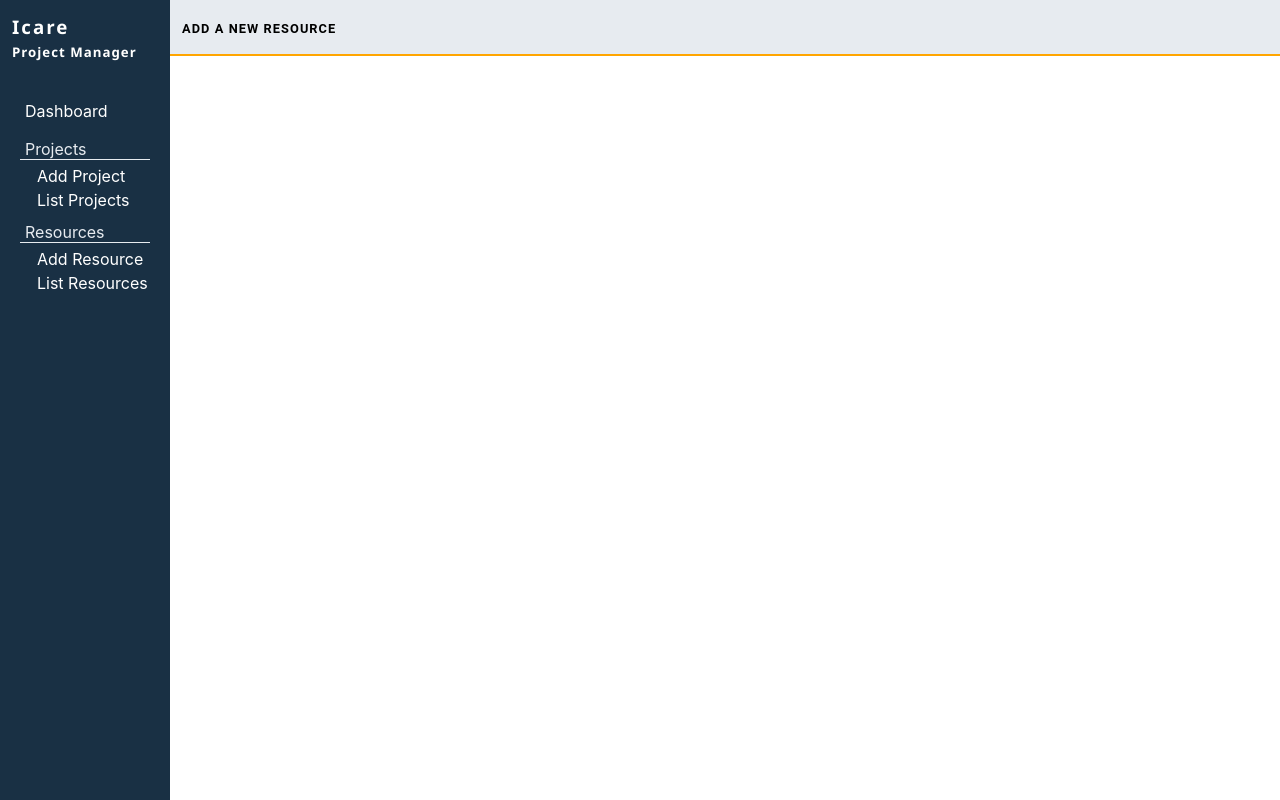
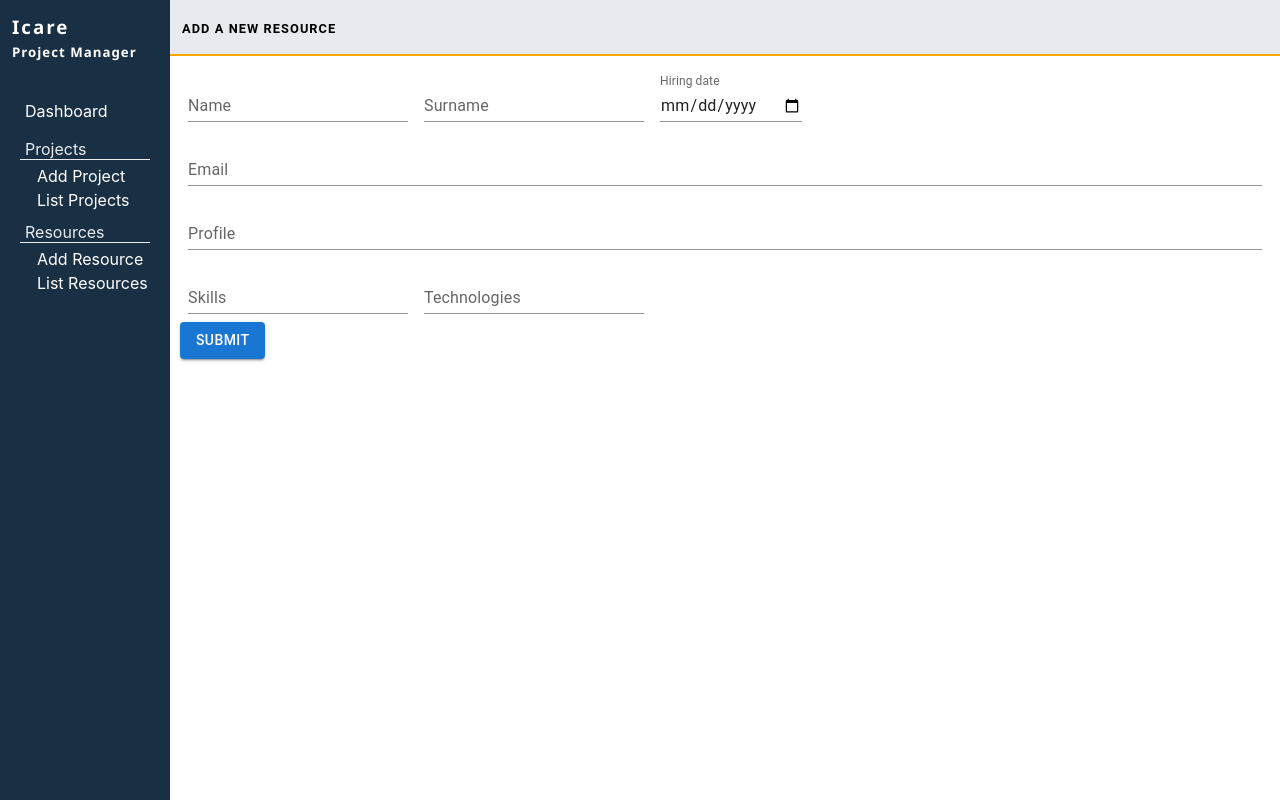
Before and after one commit to Abaranasia/React-project-manager, a React (Create React App) app: page /resource/add in a window 1280 px wide. Built offline with nearby package versions, Linux system fonts and the light colour scheme; no server answers.

Commit message:
Add useForm hook and basic AddResource form

```diff
--- /dev/null
+++ b/src/hooks/useForm.js
@@ -0,0 +1,21 @@
+import { useState } from 'react'
+
+export const useForm = (initialState = {}) => {
+  /* Custom hook to store data from form elements */
+
+  const [values, setValues] = useState(initialState);
+
+  const reset = () => { // form reset
+    setValues(initialState)
+  }
+
+  const handleInputChange = ({ target }) => {
+    console.log(`${target.name}: ${target.value} `)
+    setValues({
+      ...values,
+      [target.name]: target.value
+    })
+  };
+
+  return [values, handleInputChange, reset]
+}
--- a/src/views/AddResource/AddResource.js
+++ b/src/views/AddResource/AddResource.js
@@ -1,10 +1,111 @@
 import React from 'react'
+import {
+  Button,
+  Divider,
+  FormGroup,
+  TextField
+} from '@mui/material';
+
+import { useForm } from '../../hooks/useForm'
 import { PageHeader } from '../../ui/PageHeader'
+import { Box } from '@mui/system';
 
 export const AddResource = () => {
+
+  const [formValues, handleInputChange] = useForm({
+    name: '',
+    surname: '',
+    email: '',
+    profile: '',
+    enrol_date: '',
+    skills: [],
+    technologies: []
+  });
+
+  const { name, surname, email, profile, enrol_date, skills, technologies } = formValues;
+
+
+
+  const handleSubmit = (e) => {
+    e.preventDefault();
+    console.log(formValues)
+  }
+
   return (
     <div>
       <PageHeader title="Add a new resource" />
+      <form onSubmit={handleSubmit}>
+        <FormGroup row>
+          <TextField
+            label="Name"
+            name="name"
+            value={name}
+            variant="standard"
+            onChange={handleInputChange}
+            sx={{ m: 1 }}
+          />
+          <TextField
+            label="Surname"
+            name="surname"
+            value={surname}
+            variant="standard"
+            onChange={handleInputChange}
+            sx={{ m: 1 }}
+          />
+          <TextField
+            type="date"
+            InputLabelProps={{ shrink: true }}
+            label="Hiring date"
+            name="enrol_date"
+            value={enrol_date}
+            variant="standard"
+            onChange={handleInputChange}
+            sx={{ m: 1 }}
+          />
+        </FormGroup>
+        <FormGroup>
+          <TextField
+            label="Email"
+            name="email"
+            value={email}
+            variant="standard"
+            onChange={handleInputChange}
+            sx={{ m: 1 }}
+          />
+          <TextField
+            label="Profile"
+            name="profile"
+            value={profile}
+            variant="standard"
+            onChange={handleInputChange}
+            sx={{ m: 1 }}
+          />
+
+        </FormGroup>
+        <FormGroup row>
+          <Box>
+            <TextField
+              label="Skills"
+              name="skills"
+              value={skills}
+              variant="standard"
+              onChange={handleInputChange}
+              sx={{ m: 1 }}
+            />
+          </Box>
+          <Box>
+            <TextField
+              label="Technologies"
+              name="technologies"
+              value={technologies}
+              variant="standard"
+              onChange={handleInputChange}
+              sx={{ m: 1 }}
+            />
+          </Box>
+        </FormGroup>
+        <Button variant="contained">Submit</Button>
+      </form>
     </div>
   )
 }
```
